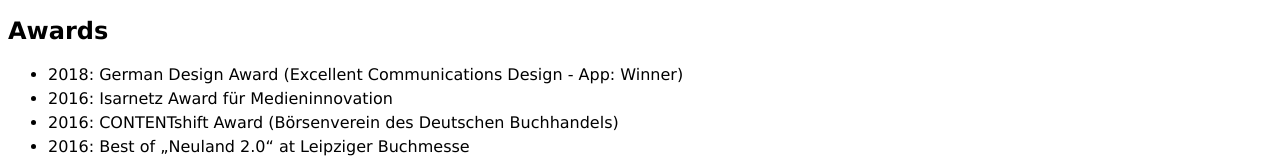
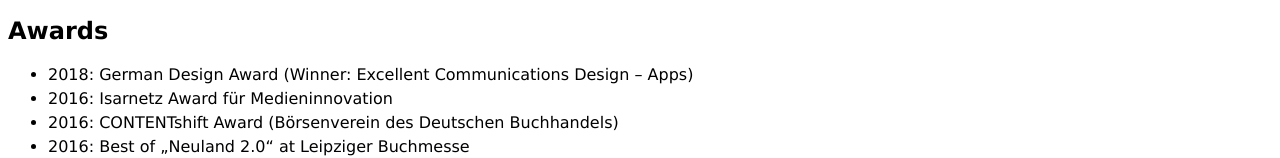
Before and after one commit to MaxDaten/maxdaten.github.io, a plain HTML site: page cv/curriculum-vitae.html in a window 1280 px wide. Shown: the part 737-895 px from the top of the page. Drawn offline with Linux system fonts and the light colour scheme.

Commit message:
Update awards section

```diff
--- a/cv/curriculum-vitae.html
+++ b/cv/curriculum-vitae.html
@@ -61,7 +61,7 @@
 </ul>
 <h2 id="awards">Awards</h2>
 <ul>
-<li>2018: German Design Award (Excellent Communications Design - App: Winner)</li>
+<li>2018: German Design Award (Winner: Excellent Communications Design – Apps)</li>
 <li>2016: Isarnetz Award für Medieninnovation</li>
 <li>2016: CONTENTshift Award (Börsenverein des Deutschen Buchhandels)</li>
 <li>2016: Best of „Neuland 2.0“ at Leipziger Buchmesse</li>
```
Also changed, not shown: 3 other files.
